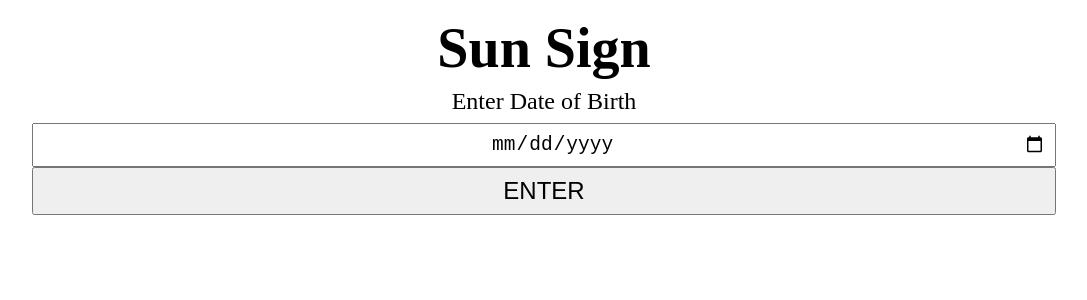
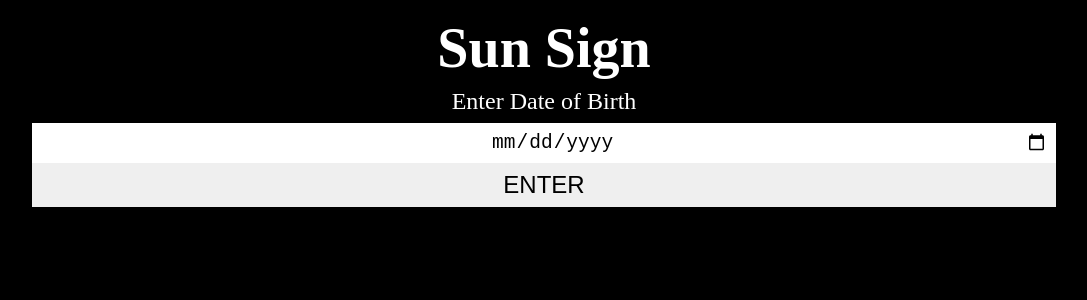
Before and after one commit to Guy0017/SunSign, a React (Vite) app: page / in a window 1280 px wide. Shown: the top 300 px of the page, without its empty margins (96-1183 px from the left). Built offline with nearby package versions, Linux system fonts and the light colour scheme.

Commit message:
Tweaked the CSS. Input validation before algorithm

```diff
--- a/src/App.css
+++ b/src/App.css
@@ -4,23 +4,31 @@
   box-sizing: border-box;
 }
 
+:root {
+  --backgroundTheme: black;
+  --textTheme: white;
+}
+
 body {
-  width: 80%;
+  width: 100vw;
   height: 100vh;
   margin-left: auto;
   margin-right: auto;
   margin-top: 1em;
+  background-color: var(--backgroundTheme);
+  color: var(--textTheme);
+}
+
+section {
+  margin-left: auto;
+  margin-right: auto;
+  width: 80%;
 }
 
 h1 {
   text-align: center;
   font-size: 3.5em;
   font-weight: bolder;
-}
-
-header {
-  margin-left: auto;
-  margin-right: auto;
 }
 
 nav {
@@ -40,6 +48,7 @@ button {
   text-align: center;
   height: 100%;
   width: 100%;
+  border: none;
 }
 
 input {
--- a/src/component/UserInput.jsx
+++ b/src/component/UserInput.jsx
@@ -6,7 +6,9 @@ function UserInput({ setDate }) {
   function handleSubmit(e) {
     e.preventDefault();
 
-    setDate(userDate.current.valueAsDate);
+    const emptyDate = userDate.current.valueAsDate === null;
+
+    !emptyDate && setDate(userDate.current.valueAsDate);
   }
   return (
     <section>
```
